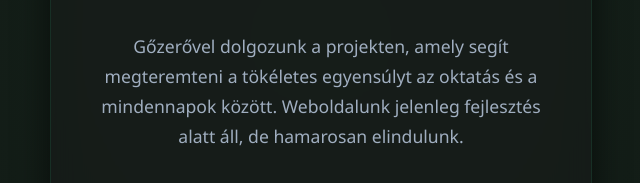
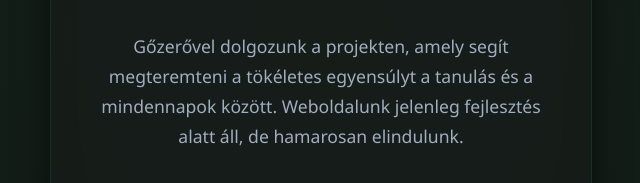
Before and after one commit to Dreamer22-2/edubalance-ejg, a plain HTML site: page public/index.html in a window 1280 px wide. Shown: the part 361-544 px from the top of the page, 319-959 px from the left. Drawn offline with Linux system fonts and the light colour scheme; some packages are replaced by stand-ins of ours; no server answers.

Commit message:
clarified landing page

```diff
--- a/public/index.html
+++ b/public/index.html
@@ -20,7 +20,7 @@
         <div class="tagline">Hamarosan érkezünk</div>
 
         <p>
-            Gőzerővel dolgozunk a projekten, amely segít megteremteni a tökéletes egyensúlyt az oktatás és a mindennapok között. Weboldalunk jelenleg fejlesztés alatt áll, de hamarosan elindulunk.
+            Gőzerővel dolgozunk a projekten, amely segít megteremteni a tökéletes egyensúlyt a tanulás és a mindennapok között. Weboldalunk jelenleg fejlesztés alatt áll, de hamarosan elindulunk.
         </p>
 
         <!-- INTEGRATED AUTHENTICATION BLOCK -->
```
